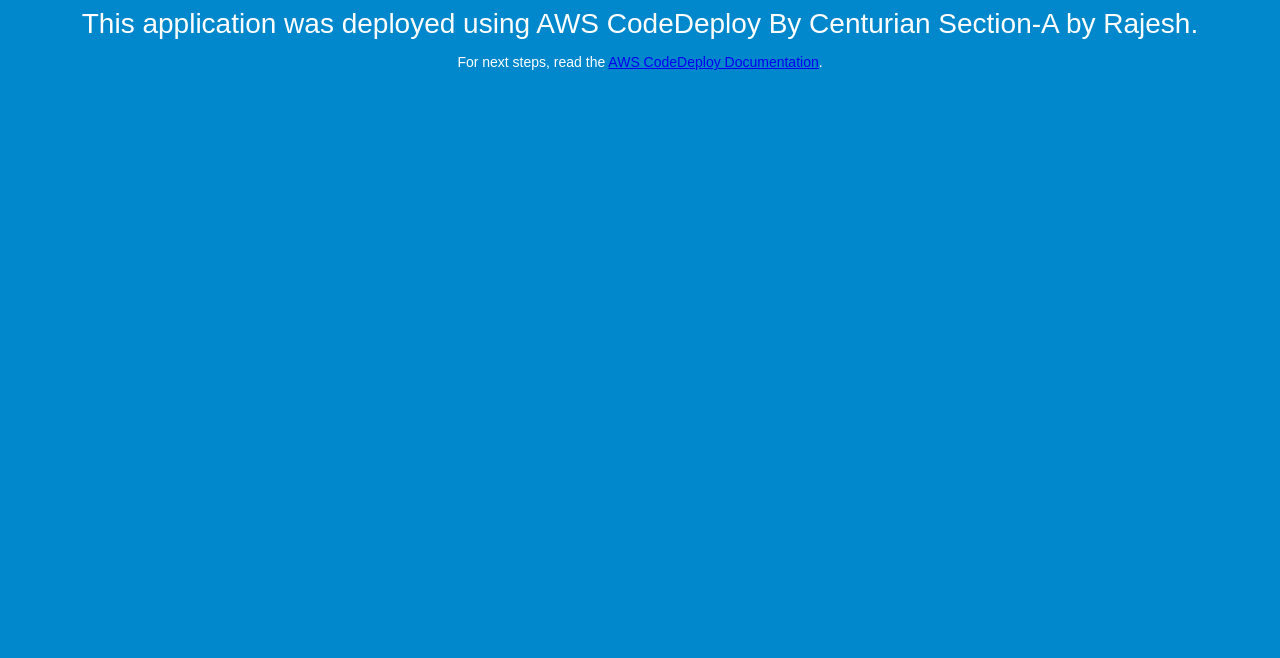
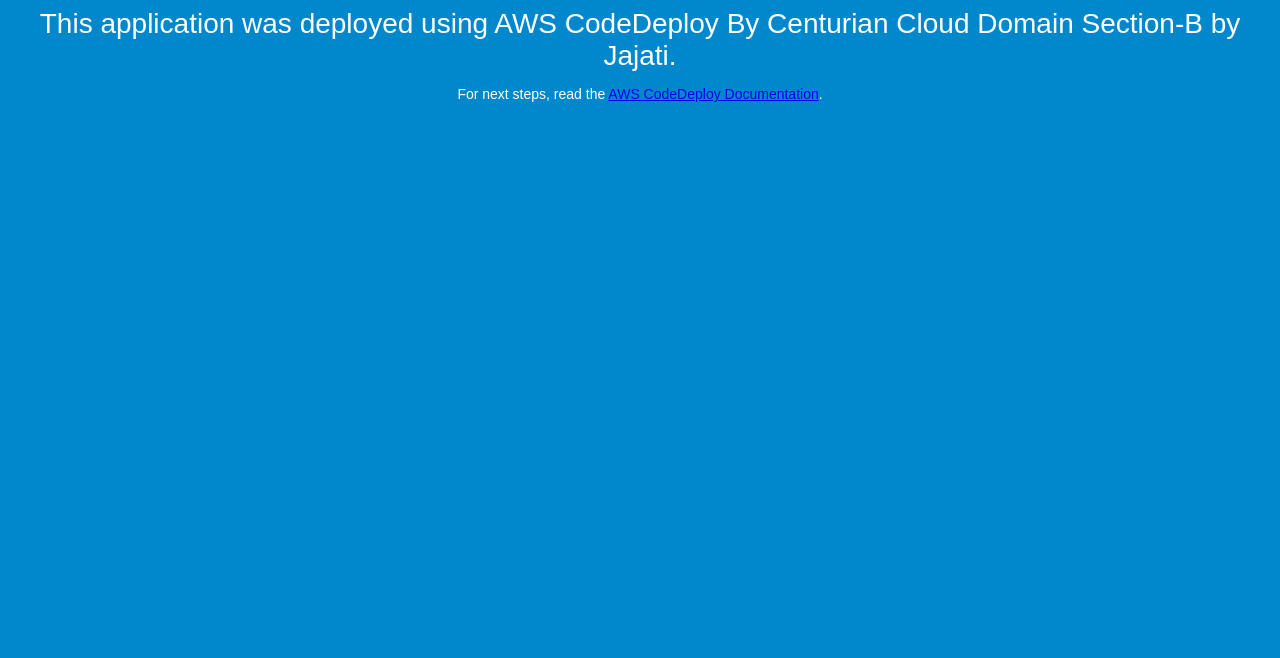
Before and after one commit to chandi123/CENTURIANSECTIONB, a plain HTML site: page index.html in a window 1280 px wide. Shown: the part 142-800 px from the top of the page. Drawn offline with Linux system fonts and the light colour scheme.

Commit message:
updated by Jajati

```diff
--- a/index.html
+++ b/index.html
@@ -27,7 +27,7 @@
 <body>
   <div align="center">
     <h1>Congratulations</h1>
-    <h2>This application was deployed using AWS CodeDeploy By Centurian Section-A by Rajesh.</h2>
+    <h2>This application was deployed using AWS CodeDeploy By Centurian Cloud Domain Section-B by Jajati.</h2>
     <p>For next steps, read the <a href="http://aws.amazon.com/documentation/codedeploy">AWS CodeDeploy Documentation</a>.</p>
   </div>
 </body>
```
